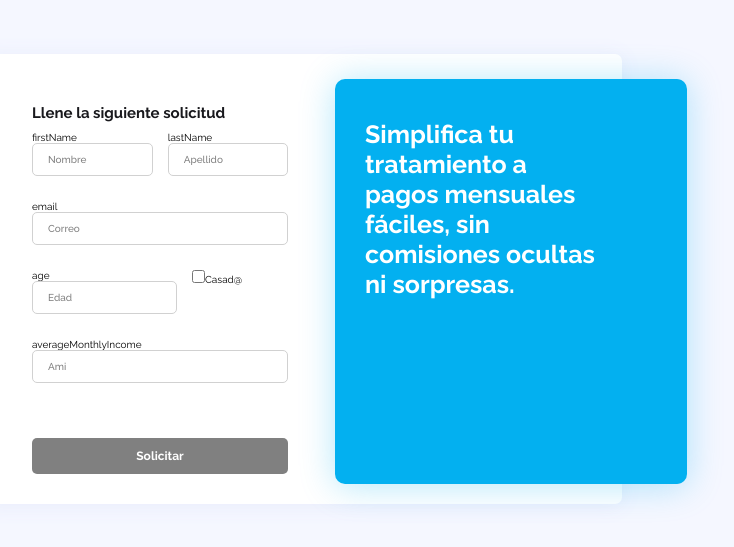
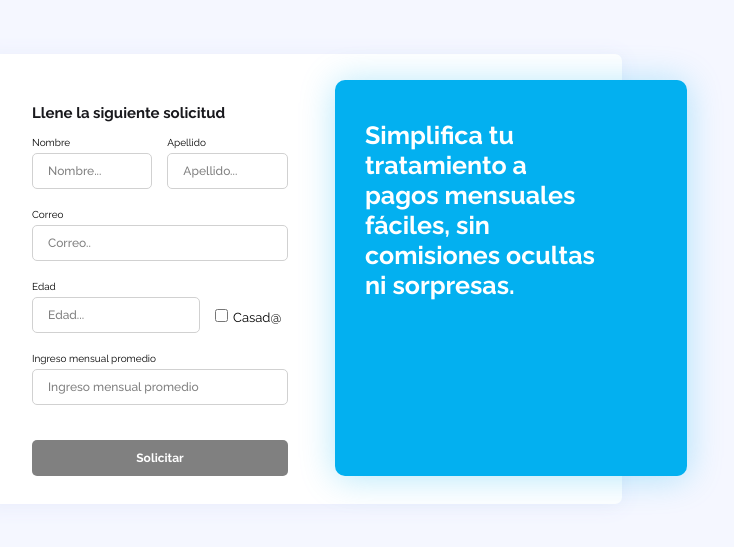
Before and after one commit to sebastiancrossa/atrato-solicitud, a React (Create React App) app: page / in a window 1280 px wide. Shown: the part 121-668 px from the top of the page, without its empty margins (338-1072 px from the left). Built offline with nearby package versions, Linux system fonts and the light colour scheme.

Commit message:
UI tweaks to form

```diff
--- a/src/App.js
+++ b/src/App.js
@@ -4,12 +4,14 @@ import { Route, Switch, Redirect } from 'react-router-dom';
 // Component imports
 import Layout from './hoc/Layout/Layout';
 import PatientForm from './containers/Form/PatientForm/PatientForm';
+import Success from './containers/Success/Success';
 
 const App = () => {
   return (
     <Layout>
       <Switch>
         <Route exact path='/' component={PatientForm} />
+        <Route exact path='/success' component={Success} />
       </Switch>
     </Layout>
   );
--- a/src/components/UI/Forms/Button/Button.js
+++ b/src/components/UI/Forms/Button/Button.js
@@ -5,7 +5,7 @@ const StyledButton = styled.button`
   width: 100%;
   outline: none;
 
-  margin-top: 3rem;
+  margin-top: 1.5rem;
   padding: 1.1rem 2rem;
   border: none;
   border-radius: 0.5rem;
--- a/src/components/UI/Forms/DescriptionBlock/DescriptionBlock.js
+++ b/src/components/UI/Forms/DescriptionBlock/DescriptionBlock.js
@@ -3,10 +3,10 @@ import styled from 'styled-components';
 
 const StyledDescriptionBlock = styled.div`
   width: 55%;
-  height: 90%;
+  height: 88%;
 
   position: absolute;
-  top: 2.5rem;
+  top: 2.6rem;
   right: -6.5rem;
   padding: 2rem 3rem;
 
--- a/src/components/UI/Forms/Input/Input.js
+++ b/src/components/UI/Forms/Input/Input.js
@@ -6,7 +6,7 @@ const InputWrapper = styled.div`
   display: flex;
   flex-direction: column;
 
-  margin-bottom: 2.5rem;
+  margin-bottom: 2rem;
   position: relative;
 `;
 
@@ -19,16 +19,21 @@ const StyledInput = styled.input`
   border: 1px solid var(--color-border);
   border-radius: 5px;
   font-weight: 500;
-  font-size: 1rem;
+  font-size: 1.2rem;
 
   &::placeholder {
     color: gray;
   }
 `;
 
+const StyledInputLabel = styled.p`
+  font-weight: 400;
+  margin-bottom: 0.5rem;
+`;
+
 const Error = styled.div`
   color: red;
-  padding: 0rem 1rem;
+  padding: 0rem 1.3rem;
 
   position: absolute;
   bottom: 0;
@@ -46,7 +51,7 @@ const Error = styled.div`
 const Input = ({ field, form: { touched, errors }, ...props }) => {
   return (
     <InputWrapper>
-      <p>{field.name}</p>
+      <StyledInputLabel>{field.name}</StyledInputLabel>
       <StyledInput {...field} {...props} />
       <Error show={errors[field.name] && touched[field.name]}>
         {errors[field.name]}
--- a/src/containers/Form/PatientForm/PatientForm.js
+++ b/src/containers/Form/PatientForm/PatientForm.js
@@ -18,7 +18,16 @@ const Header = styled.h1`
   font-size: 1.5rem;
 
   color: var(--color-text);
-  margin-bottom: 1rem;
+  margin-bottom: 1.5rem;
+`;
+
+const StyledLabel = styled.label`
+  align-self: center;
+  font-size: 1.3rem;
+`;
+
+const StyledInput = styled.input`
+  margin-right: 0.5rem;
 `;
 
 const PatientFormSchema = Yup.object().shape({
@@ -64,44 +73,44 @@ const PatientForm = ({ loading }) => {
             <StyledFormRow>
               <Field
                 type='text'
-                name='firstName'
-                placeholder='Nombre'
+                name='Nombre'
+                placeholder='Nombre...'
                 component={Input}
               />
 
               <Field
                 type='text'
-                name='lastName'
-                placeholder='Apellido'
+                name='Apellido'
+                placeholder='Apellido...'
                 component={Input}
               />
             </StyledFormRow>
 
             <Field
               type='email'
-              name='email'
-              placeholder='Correo'
+              name='Correo'
+              placeholder='Correo..'
               component={Input}
             />
 
             <StyledFormRow>
               <Field
                 type='number'
-                name='age'
-                placeholder='Edad'
+                name='Edad'
+                placeholder='Edad...'
                 component={Input}
               />
 
-              <label>
-                <input type='checkbox' name='maritalStatus' />
+              <StyledLabel>
+                <StyledInput type='checkbox' name='maritalStatus' />
                 Casad@
-              </label>
+              </StyledLabel>
             </StyledFormRow>
 
             <Field
               type='number'
-              name='averageMonthlyIncome'
-              placeholder='Ami'
+              name='Ingreso mensual promedio'
+              placeholder='Ingreso mensual promedio'
               component={Input}
             />
 
@@ -113,6 +122,7 @@ const PatientForm = ({ loading }) => {
               Solicitar
             </Button>
           </StyledForm>
+
           <DescriptionBlock>
             Simplifica tu tratamiento a pagos mensuales fáciles, sin comisiones
             ocultas ni sorpresas.
--- /dev/null
+++ b/src/containers/Success/Success.js
@@ -0,0 +1,8 @@
+import React from 'react';
+import styled from 'styled-components';
+
+const Success = () => {
+  return <div>Success!!</div>;
+};
+
+export default Success;
--- a/src/hoc/Layout/elements/index.js
+++ b/src/hoc/Layout/elements/index.js
@@ -29,8 +29,6 @@ export const StyledForm = styled(Form)`
   top: 50px;
 `;
 
-export const StyledInputContainer = styled.div``;
-
 export const StyledFormRow = styled.div`
   display: grid;
   grid-template-columns: repeat(2, auto);
```
